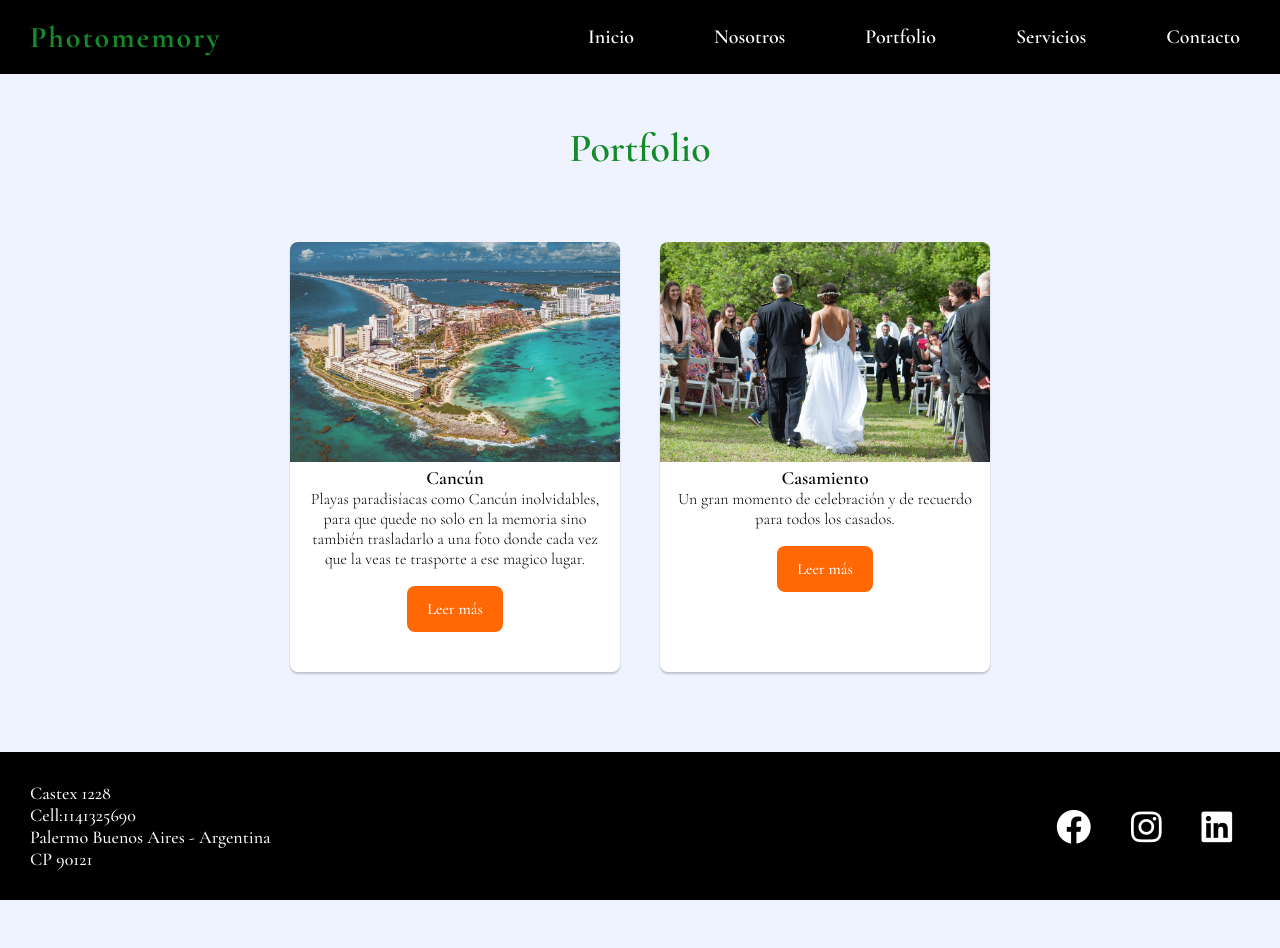
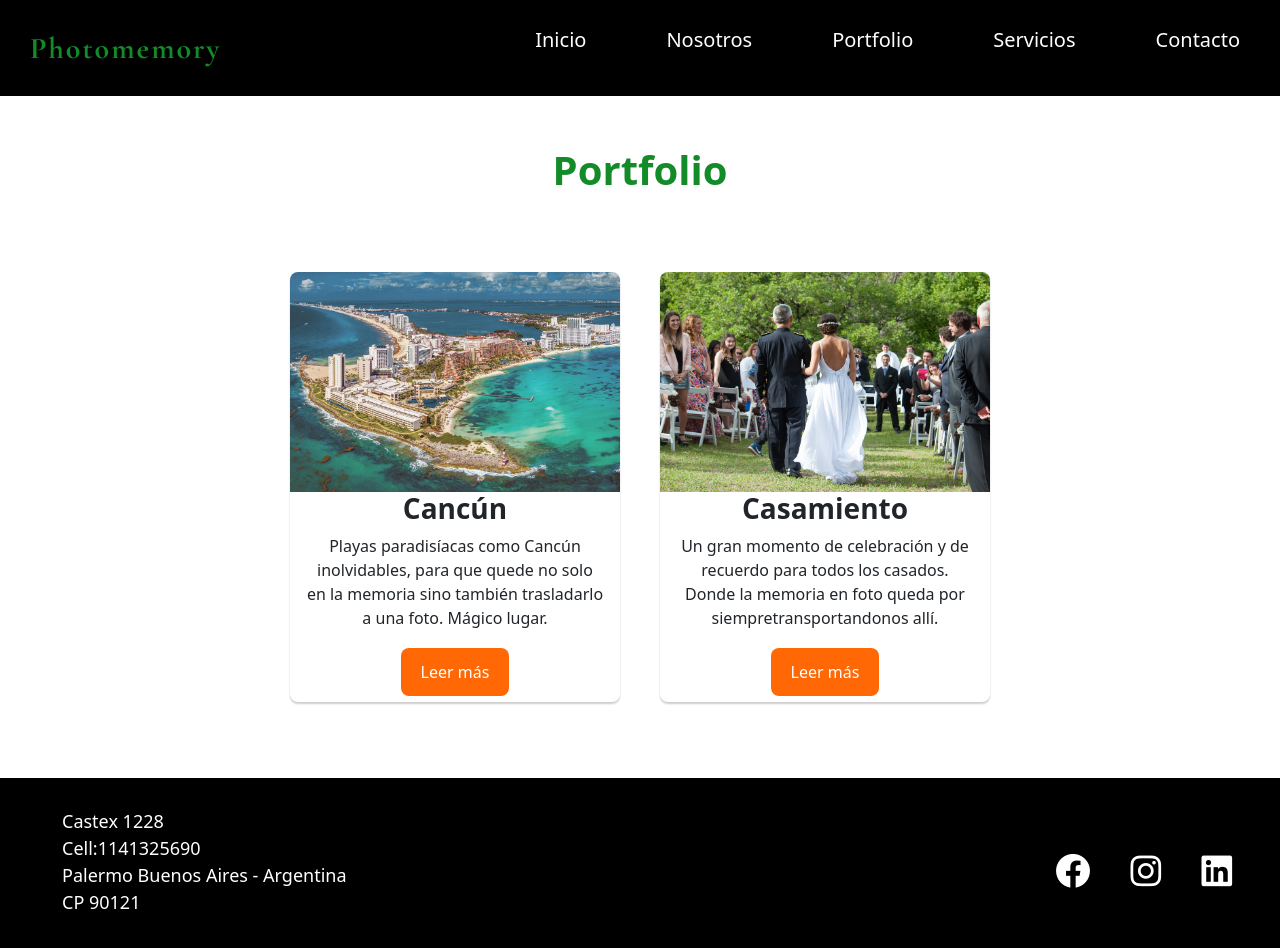
Before and after one commit to Elisabethnat/proyecto_desarrollo, a plain HTML site: page photomemory/secciones/portfolio.html in a window 1280 px wide. Before the commit the page ends 900 px from the top, so only its background shows below. Drawn offline with nearby package versions, Linux system fonts and the light colour scheme; a web font is replaced by a local one.

Commit message:
ultimos cambios

```diff
--- a/photomemory/estilos/estilos.css
+++ b/photomemory/estilos/estilos.css
@@ -1,4 +1,5 @@
 @import url('https://fonts.googleapis.com/css2?family=Aleo:wght@300;400;700&family=Cormorant+Garamond:wght@300;400;500;600;700&family=Source+Serif+Pro:ital,wght@0,300;0,400;0,600;0,700;1,200&display=swap');
+
 
 /* --- == ===  G L O B A L E S  === == --- */
 * {
@@ -8,7 +9,7 @@
 }
 
 :root {
-  --whitecolor:#ffffff  ;
+  --whitecolor:#ffffff;
   --headfootcolor: #000000;
   --bgcolor: #eff2ff;
   --darkgreen:  #128b28;
@@ -29,8 +30,8 @@ h2 {
   padding: 50px;
   text-align: center;
   font-size: 35px;
-  color: var(--darkgreen);
-  font-weight: 600;
+  color: #128b28;
+  font-weight: 600px;
 }
 
 .container {
@@ -56,7 +57,7 @@ h2 {
 /* --- == ===  S E C C I O N   I N I C I O  === == --- */
 .header {
   grid-area: header;
-  background-color: var(--headfootcolor);
+  background-color: #000000;
   display: flex;
   justify-content: space-between;
   align-items: center;
@@ -74,12 +75,13 @@ h2 {
   color: var(--whitecolor);
   padding: 25px;
   font-size: 20px;
-  font-weight: 600;
+  font-weight: 600px;
+
 }
 
 .header nav ul li a {
   text-decoration: none;
-  color: var(--whitecolor);
+  color: #ffffff;
 }
 
 .logo a {
@@ -92,6 +94,7 @@ h2 {
   font-weight: 700;
   text-transform: capitalize;
   letter-spacing: 2px;
+  font-family: "Cormorant Garamond", serif;
 }
 
 .hero {
@@ -293,7 +296,7 @@ iframe{margin-left: 250px;
 
 .portfolio {
   display: flex;
-  width: 80%;
+  width: 100%;
   flex-wrap: wrap;
   justify-content: center;
   margin: auto;
@@ -392,7 +395,7 @@ iframe{margin-left: 250px;
 
 .footer {
   grid-area: footer;
-  background-color: var(--headfootcolor);
+  background-color: black;
   padding: 30px;
   margin-top: 40px;
   display: flex;
@@ -407,7 +410,7 @@ iframe{margin-left: 250px;
 
 .footer ul li {
   text-decoration: none;
-  color: var(--whitecolor);
+  color: white;
   font-size: 18px;
   font-weight: 500;
 }
@@ -425,239 +428,13 @@ iframe{margin-left: 250px;
 }
 
 .socialMedia a i {
-  color: var(--whitecolor);
+  color: white;
   font-size: 35px;
   padding: 18px;
 }
 
+/* --- == ===  M E D I A   Q U E R Y S  === == --- */
 
-/* estilos 2
-
-/* --- == ===  G L O B A L E S  === == --- */
-/** {
-  box-sizing: border-box;
-  padding: 0;
-  margin: 0;
-}
-
-:root {
-  --whitecolor: #ffffff;
-  --headfootcolor: #0175ec;
-  --bgcolor: #eff2ff;
-  --darkblue: #242a56;
-  --lightblue: #749be7;
-  --namecolor: #ff3d00;
-  --starcolor: #f1c40f;
-  --iconcolor: #e92f3d;
-  --blackcolor: #000000;
-  --btncolor: #ff6804;
-}
-
-body {
-  font-family: "Poppins", sans-serif;
-  background-color: var(--bgcolor);
-}
-
-h2 {
-  padding: 50px;
-  text-align: center;
-  font-size: 35px;
-  color: var(--darkblue);
-  font-weight: 600;
-}
-
-.container {
-  width: 80%;
-  margin: auto;
-}
-
-.grid {
-  display: grid;
-  gap: 1.5rem;
-}
-
-.grid-container {
-  display: grid;
-  grid-template-columns: 1fr 1fr;
-  grid-template-rows: 0.5fr auto 0.5fr;
-  grid-template-areas:
-    "header header"
-    "main main"
-    "footer footer";
-}
-
-/* --- == ===  S E C C I O N   I N I C I O  === == --- */
-/*.header {
-  grid-area: header;
-  background-color: var(--headfootcolor);
-  display: flex;
-  justify-content: space-between;
-  align-items: center;
-}
-
-.header nav ul {
-  list-style: none;
-  display: flex;
-}
-
-.header nav ul li {
-  margin-left: 15px;
-  margin-right: 15px;
-  text-decoration: none;
-  color: var(--whitecolor);
-  padding: 25px;
-  font-size: 20px;
-  font-weight: 600;
-}
-
-.header nav ul li a {
-  text-decoration: none;
-  color: var(--whitecolor);
-}
-
-.logo a {
-  list-style: none;
-  text-decoration: none;
-  color: var(--whitecolor);
-  margin-left: 30px;
-  letter-spacing: 1.2px;
-  font-size: 30px;
-  font-weight: 700;
-  text-transform: capitalize;
-  letter-spacing: 2px;
-}
-
-.hero {
-  width: 100%;
-  height: 95vh;
-  background-image: linear-gradient(rgba(0, 0, 0, 0.5), rgba(0, 0, 0, 0.5)),
-    url(../img/background2.jpg);
-  background-position: center;
-  background-repeat: no-repeat;
-  background-attachment: fixed;
-  background-size: cover;
-  text-align: center;
-  display: flex;
-  justify-content: center;
-  flex-direction: column;
-  align-items: center;
-  color: var(--whitecolor);
-}
-
-.hero div {
-  height: 100%;
-  display: flex;
-  flex-direction: column;
-  align-items: center;
-  justify-content: center;
-}
-
-.hero h1 {
-  text-transform: uppercase;
-  font-family: "Poppins", sans-serif;
-  font-weight: 700;
-  font-size: clamp(40px, 6vw, 80px);
-  letter-spacing: 3px;
-  padding: 20px;
-}
-
-.hero p {
-  padding: 10px;
-  font-size: clamp(10px, 3vw, 30px);
-  letter-spacing: 2px;
-}
-
-/* == ===  S E C C I O N   M A I N   I N D E X  === == */
-/*.main {
-  grid-area: main;
-}
-
-.services-wrapper {
-  grid-template-columns: repeat(auto-fit, minmax(400px, auto));
-}
-
-.service {
-  background-color: var(--whitecolor);
-  padding: 2rem 1rem;
-  box-sizing: 2px #00000056;
-  border-radius: 5px;
-  box-shadow: rgba(0, 0, 0, 0.15) 4px 4px 10px;
-}
-
-.service .fa-solid {
-  font-size: 35px;
-  color: var(--darkblue);
-  margin-bottom: 10px;
-}
-
-.service h3 {
-  margin: 12px 0;
-  color: var(--darkblue);
-  font-weight: 600;
-}
-
-.service p {
-  color: var(--darkblue);
-}
-
-.testimonial-item img {
-  width: 150px;
-  height: 150px;
-  object-fit: cover;
-  border-radius: 50%;
-  border: 10px solid var(--whitecolor);
-  box-shadow: rgba(0, 0, 0, 0.15) 4px 4px 10px;
-  z-index: 99;
-}
-
-.testimonial-info {
-  background-color: var(--whitecolor);
-  padding: 5.5rem 2rem 2rem 2rem;
-  margin-top: -4rem;
-  border-radius: 5px;
-  box-shadow: rgba(0, 0, 0, 0.15) 4px 4px 10px;
-}
-
-.testimonial-item {
-  display: flex;
-  flex-direction: column;
-  align-items: center;
-  margin-top: 1rem;
-}
-
-.testimonials {
-  display: flex;
-  gap: 2rem;
-  margin-top: 2rem;
-}
-
-.testimonial-info p {
-  color: var(--darkblue);
-  font-style: italic;
-  line-height: 1.3rem;
-  margin-bottom: 1rem;
-  text-align: center;
-}
-
-.testimonial-info h4 {
-  color: var(--namecolor);
-  line-height: 1.3rem;
-  margin-bottom: 1rem;
-  text-align: center;
-}
-
-.testimonial-rating {
-  text-align: center;
-  color: var(--starcolor);
-}
-
-/* --- == ===  S E C C I O N   M A I N   N O S O T R O S  === == --- */
-
-
-
-/*
-
-/* --- == ===  M E D I A   Q U E R Y S  === == --- */
 @media screen and (max-width: 1004px) {
   .header {
     flex-direction: column;
--- a/photomemory/secciones/portfolio.html
+++ b/photomemory/secciones/portfolio.html
@@ -4,14 +4,10 @@
     <meta charset="UTF-8" />
     <meta http-equiv="X-UA-Compatible" content="IE=edge" />
     <meta name="viewport" content="width=device-width, initial-scale=1.0" />
-    <link
-      rel="stylesheet"
-      href="https://cdnjs.cloudflare.com/ajax/libs/font-awesome/6.1.1/css/all.min.css"
-      integrity="sha512-KfkfwYDsLkIlwQp6LFnl8zNdLGxu9YAA1QvwINks4PhcElQSvqcyVLLD9aMhXd13uQjoXtEKNosOWaZqXgel0g=="
-      crossorigin="anonymous"
-      referrerpolicy="no-referrer"
+    <link rel="stylesheet" href="https://cdnjs.cloudflare.com/ajax/libs/font-awesome/6.1.1/css/all.min.css" integrity="sha512-KfkfwYDsLkIlwQp6LFnl8zNdLGxu9YAA1QvwINks4PhcElQSvqcyVLLD9aMhXd13uQjoXtEKNosOWaZqXgel0g=="crossorigin="anonymous"referrerpolicy="no-referrer"
     />
     <link rel="stylesheet" href="../estilos/estilos.css" />
+    <link href="https://cdn.jsdelivr.net/npm/bootstrap@5.2.3/dist/css/bootstrap.min.css" rel="stylesheet" integrity="sha384-rbsA2VBKQhggwzxH7pPCaAqO46MgnOM80zW1RWuH61DGLwZJEdK2Kadq2F9CUG65" crossorigin="anonymous">
     <title>Portfolio</title>
   </head>
 
@@ -41,7 +37,7 @@
             <img src="../img/cancun.jpg" alt="cancun" />
             <h3>Cancún</h3>
             <p>
-             Playas paradisíacas como Cancún inolvidables, para que quede no solo en la memoria sino también trasladarlo a una foto donde cada vez que la veas te trasporte a ese magico lugar.
+             Playas paradisíacas como Cancún inolvidables, para que quede no solo en la memoria sino también trasladarlo a una foto. Mágico lugar.
             </p>
             <a href="#">Leer más</a>
           </div>
@@ -50,7 +46,7 @@
             <img src="../img/boda.jpg" alt="boda" />
             <h3>Casamiento</h3>
             <p>
-              Un gran momento de celebración y de recuerdo para todos los casados.
+              Un gran momento de celebración y de recuerdo para todos los casados. Donde la memoria en foto queda por siempretransportandonos allí.
             </p>
             <a href="#">Leer más</a>
           </div>
```
Also changed, not shown: photomemory/index.html (+2 -2 lines), photomemory/secciones/contacto.html (+1 -0 lines), photomemory/secciones/nosotros.html (+1 -1 lines), photomemory/secciones/servicios.html (+2 -7 lines).
